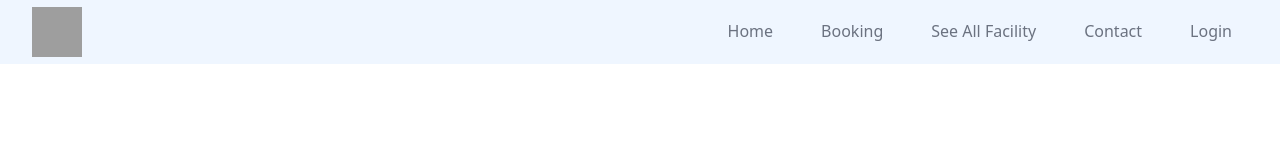
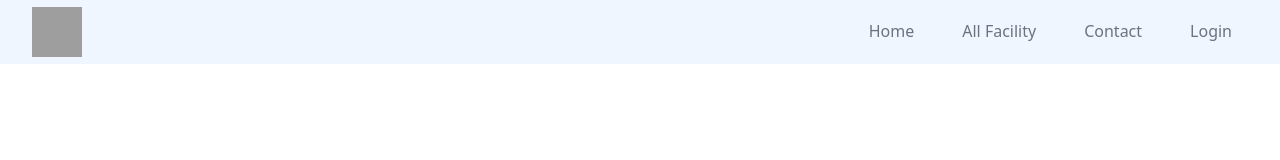
Before and after one commit to hrhabib07/sports-booking-facility-frontend, a React (Vite) app: page /login in a window 1280 px wide. Shown: the top 160 px of the page. Built offline with nearby package versions, Linux system fonts and the light colour scheme; grey boxes are pictures that could not be loaded.

Commit message:
admin booking detalis page initialized

```diff
--- /dev/null
+++ b/src/components/ui/AdminBookingDetails.tsx
@@ -0,0 +1,14 @@
+import { useLocation } from "react-router-dom";
+
+const AdminBookingDetails = () => {
+  const location = useLocation();
+  const bookingId = location.pathname.split("/")[3];
+  console.log(bookingId);
+  return (
+    <div>
+      <h1>Hello, From AdminBookingDetails!</h1>
+    </div>
+  );
+};
+
+export default AdminBookingDetails;
--- a/src/components/ui/Dashboard/AllBooking.tsx
+++ b/src/components/ui/Dashboard/AllBooking.tsx
@@ -7,6 +7,7 @@ import { useCancelBookingMutation } from "../../../redux/booking/userBookingApi"
 import { convertDateToCustomFormat } from "../../../utils/dateConversion";
 import { convertTo12HourFormat } from "../../../utils/timeConversion";
 import { useGetAllBookingsQuery } from "../../../redux/booking/adminBookingApi";
+import { Link } from "react-router-dom";
 
 // Define the type for the booking data
 type BookingRecord = {
@@ -79,9 +80,11 @@ const AllBooking = () => {
       key: "action",
       render: (record: BookingRecord) =>
         record.isBooked === "confirmed" && (
-          <Button type="primary" className="border p-3 rounded">
-            Details
-          </Button>
+          <Link to={`/admin-dashboard/booking-details/${record._id}`}>
+            <Button type="primary" className="border p-3 rounded">
+              Details
+            </Button>
+          </Link>
         ),
     },
   ];
--- a/src/components/ui/Navbar/Navbar.tsx
+++ b/src/components/ui/Navbar/Navbar.tsx
@@ -32,14 +32,16 @@ const Navbar = () => {
               Home
             </li>
           </Link>
-          <Link to="/booking">
-            <li className="cursor-pointer hover:bg-white p-4 text-gray-500 hover:text-custom-blue border-b-2 border-transparent hover:border-custom-blue">
-              Booking
-            </li>
-          </Link>
+          {userRole === "user" && (
+            <Link to="/booking">
+              <li className="cursor-pointer hover:bg-white p-4 text-gray-500 hover:text-custom-blue border-b-2 border-transparent hover:border-custom-blue">
+                Booking
+              </li>
+            </Link>
+          )}
           <Link to="/facility-list">
             <li className="cursor-pointer hover:bg-white p-4 text-gray-500 hover:text-custom-blue border-b-2 border-transparent hover:border-custom-blue">
-              See All Facility
+              All Facility
             </li>
           </Link>
           <Link to="/contact">
--- a/src/routes/routes.tsx
+++ b/src/routes/routes.tsx
@@ -18,6 +18,7 @@ import ErrorPage from "../pages/ErrorPage";
 import RoleBasedRoute from "../auth/RoleBasedRoute";
 import AdminDashboard from "../components/ui/Dashboard/AdminDashboard";
 import AllBooking from "../components/ui/Dashboard/AllBooking";
+import AdminBookingDetails from "../components/ui/AdminBookingDetails";
 
 const router = createBrowserRouter([
   {
@@ -40,10 +41,7 @@ const router = createBrowserRouter([
           </PrivateRoute>
         ),
       },
-      {
-        path: "booking",
-        element: <BookingPage />,
-      },
+
       {
         path: "facility-list",
         element: <FacilityListPage />,
@@ -57,9 +55,18 @@ const router = createBrowserRouter([
         element: <SuccessfulBooking />,
       },
       {
-        path: "my-booking",
-        element: <MyBookings />,
+        path: "booking",
+        element: (
+          <RoleBasedRoute requiredRole="user">
+            <BookingPage />
+          </RoleBasedRoute>
+        ),
       },
+      // {
+      //   path: "booking",
+      //   element: <BookingPage />,
+      // },
+
       {
         path: "admin-dashboard",
         element: (
@@ -71,6 +78,10 @@ const router = createBrowserRouter([
           {
             path: "",
             element: <DashBoardHome />,
+          },
+          {
+            path: "booking-details/:bookingId",
+            element: <AdminBookingDetails />,
           },
           {
             path: "all-booking",
```
